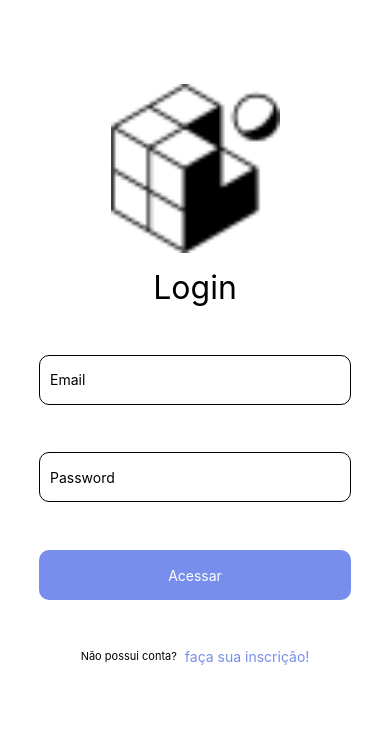
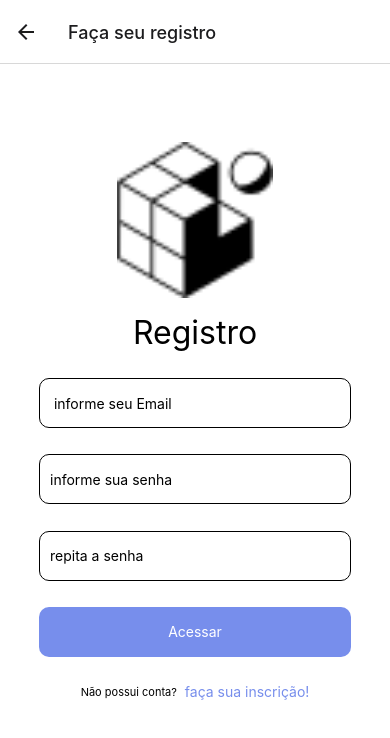
Before and after one commit to carloscastrofilho/dm1-login, a React Native app: screen /Registro in a window 390 px wide. Shown: the top 738 px of the page. Built offline with nearby package versions, Linux system fonts and the light colour scheme.

Commit message:
stackerNavigatio

```diff
--- a/App.js
+++ b/App.js
@@ -1,107 +1,25 @@
-import { StatusBar } from "expo-status-bar";
-import {
-  StyleSheet,
-  Text,
-  View,
-  Image,
-  TouchableOpacity,
-  TextInput,
-} from "react-native";
+import { NavigationContainer } from '@react-navigation/native';
+import Login from './src/pages/login'
+import Register from './src/pages/register';
+import {createNativeStackNavigator} from '@react-navigation/native-stack';
 
-const icon = require("./assets/favicon.png");
+const Stack = createNativeStackNavigator();
 
 export default function App() {
   return (
-    <View style={styles.container}>
-      <Image style={styles.image} source={icon} />
-      <View style={styles.body}>
-        <Text style={styles.title}>Login</Text>
-        <View style={styles.areaInput}>
-          <TextInput
-            style={styles.textField}
-            placeholder="Email"
-            keyboardType="email-address"
-          />
-          <TextInput
-            style={styles.textField}
-            placeholder="Password"
-            keyboardType="default"
-            secureTextEntry
-          />
-          <TouchableOpacity style={styles.button}>
-            <Text style={([styles.buttonText], { color: "#fff" })}>
-              Acessar
-            </Text>
-          </TouchableOpacity>
-
-          <View style={styles.rodape}>
-            <Text style={styles.rodapeText}>Não possui conta?</Text>
-            <TouchableOpacity>
-              <Text style={([styles.rodapeText], { color: "#778eec" })}>
-                faça sua inscrição!
-              </Text>
-            </TouchableOpacity>
-          </View>
-        </View>
-      </View>
-      <StatusBar style="auto" />
-    </View>
+    <NavigationContainer>
+       <Stack.Navigator>
+        <Stack.Screen
+          name="Login"
+          component={Login}
+          options={{title: 'Login acesso'}}
+        />
+        <Stack.Screen
+            name="Registro"
+            component={Register}
+            options={{title: 'Faça seu registro'}}
+        />
+      </Stack.Navigator>
+    </NavigationContainer>
   );
 }
-
-const styles = StyleSheet.create({
-  container: {
-    flex: 1,
-    backgroundColor: "#fff",
-    alignItems: "center",
-    justifyContent: "center",
-  },
-  body: {
-    height: "60%",
-    width: "100%",
-    justifyContent: "space_around",
-    alignItems: "center",
-  },
-  image: {
-    height: "20%",
-    width: "100%",
-    resizeMode: "contain",
-  },
-  areaInput: {
-    width: "100%",
-    height: "80%",
-    alignItems: "center",
-    justifyContent: "space-evenly",
-  },
-  title: {
-    fontSize: 32,
-    marginTop: 15,
-  },
-  textField: {
-    borderColor: "#000",
-    borderWidth: 1,
-    borderRadius: 10,
-    width: "80%",
-    height: 50,
-    paddingHorizontal: 10,
-  },
-  button: {
-    backgroundColor: "#778eec",
-    borderRadius: 10,
-    width: "80%",
-    height: 50,
-    alignItems: "center",
-    justifyContent: "center",
-    textAlign: "center",
-  },
-  rodape: {
-    flexDirection: "row",
-    width: "62.75%",
-    justifyContent: "space-evenly",
-    alignItems: "center",
-  },
-
-  rodapeText: {
-    fontSize: 11,
-  },
-});
--- a/package.json
+++ b/package.json
@@ -9,10 +9,14 @@
     "web": "expo start --web"
   },
   "dependencies": {
+    "@react-navigation/native": "^6.1.18",
+    "@react-navigation/native-stack": "^6.11.0",
     "expo": "~51.0.26",
     "expo-status-bar": "~1.12.1",
     "react": "18.2.0",
-    "react-native": "0.74.5"
+    "react-native": "0.74.5",
+    "react-native-screens": "3.31.1",
+    "react-native-safe-area-context": "4.10.5"
   },
   "devDependencies": {
     "@babel/core": "^7.20.0"
--- /dev/null
+++ b/src/pages/login.js
@@ -0,0 +1,113 @@
+import { StatusBar } from "expo-status-bar";
+import {
+  StyleSheet,
+  Text,
+  View,
+  Image,
+  TouchableOpacity,
+  TextInput,
+} from "react-native";
+
+const icon = require("../../assets/favicon.png");
+
+export default function Login({navigation}) {
+  return (
+    <View style={styles.container}>
+      <Image style={styles.image} source={icon} />
+      <View style={styles.body}>
+        <Text style={styles.title}>Login</Text>
+        <View style={styles.areaInput}>
+          <TextInput
+            style={styles.textField}
+            placeholder="Email"
+            keyboardType="email-address"
+          />
+          <TextInput
+            style={styles.textField}
+            placeholder="Password"
+            keyboardType="default"
+            secureTextEntry
+          />
+          <TouchableOpacity style={styles.button}
+             onPress={() =>
+                navigation.navigate('Home', {name: 'home'})
+    }
+           >
+            <Text style={([styles.buttonText], { color: "#fff" })}>
+              Acessar
+            </Text>
+          </TouchableOpacity>
+
+          <View style={styles.rodape}>
+            <Text style={styles.rodapeText}>Não possui conta?</Text>
+            <TouchableOpacity onPress={() =>
+                    navigation.navigate('Registro', {name: 'registro'})
+            }>
+              <Text style={([styles.rodapeText], { color: "#778eec" })}>
+                faça sua inscrição ...!
+              </Text>
+            </TouchableOpacity>
+          </View>
+        </View>
+      </View>
+      <StatusBar style="auto" />
+    </View>
+  );
+}
+
+const styles = StyleSheet.create({
+  container: {
+    flex: 1,
+    backgroundColor: "#fff",
+    alignItems: "center",
+    justifyContent: "center",
+  },
+  body: {
+    height: "60%",
+    width: "100%",
+    justifyContent: "space_around",
+    alignItems: "center",
+  },
+  image: {
+    height: "20%",
+    width: "100%",
+    resizeMode: "contain",
+  },
+  areaInput: {
+    width: "100%",
+    height: "80%",
+    alignItems: "center",
+    justifyContent: "space-evenly",
+  },
+  title: {
+    fontSize: 32,
+    marginTop: 15,
+  },
+  textField: {
+    borderColor: "#000",
+    borderWidth: 1,
+    borderRadius: 10,
+    width: "80%",
+    height: 50,
+    paddingHorizontal: 10,
+  },
+  button: {
+    backgroundColor: "#778eec",
+    borderRadius: 10,
+    width: "80%",
+    height: 50,
+    alignItems: "center",
+    justifyContent: "center",
+    textAlign: "center",
+  },
+  rodape: {
+    flexDirection: "row",
+    width: "62.75%",
+    justifyContent: "space-evenly",
+    alignItems: "center",
+  },
+
+  rodapeText: {
+    fontSize: 11,
+  },
+});
--- /dev/null
+++ b/src/pages/register.js
@@ -0,0 +1,114 @@
+import { StatusBar } from "expo-status-bar";
+import {
+  StyleSheet,
+  Text,
+  View,
+  Image,
+  TouchableOpacity,
+  TextInput,
+} from "react-native";
+
+
+const icon = require("../../assets/favicon.png");
+
+export default function Register() {
+  return (
+    <View style={styles.container}>
+      <Image style={styles.image} source={icon} />
+      <View style={styles.body}>
+        <Text style={styles.title}>Registro</Text>
+        <View style={styles.areaInput}>
+          <TextInput
+            style={styles.textField}
+            placeholder=" informe seu Email"
+            keyboardType="email-address"
+          />
+          <TextInput
+            style={styles.textField}
+            placeholder="informe sua senha"
+            keyboardType="default"
+            secureTextEntry
+          />
+          <TextInput
+            style={styles.textField}
+            placeholder="repita a senha"
+            keyboardType="default"
+            secureTextEntry
+          />
+          <TouchableOpacity style={styles.button}>
+            <Text style={([styles.buttonText], { color: "#fff" })}>
+              Acessar
+            </Text>
+          </TouchableOpacity>
+
+          <View style={styles.rodape}>
+            <Text style={styles.rodapeText}>Não possui conta?</Text>
+            <TouchableOpacity>
+              <Text style={([styles.rodapeText], { color: "#778eec" })}>
+                faça sua inscrição!
+              </Text>
+            </TouchableOpacity>
+          </View>
+        </View>
+      </View>
+      <StatusBar style="auto" />
+    </View>
+  );
+}
+
+const styles = StyleSheet.create({
+  container: {
+    flex: 1,
+    backgroundColor: "#fff",
+    alignItems: "center",
+    justifyContent: "center",
+  },
+  body: {
+    height: "60%",
+    width: "100%",
+    justifyContent: "space_around",
+    alignItems: "center",
+  },
+  image: {
+    height: "20%",
+    width: "100%",
+    resizeMode: "contain",
+  },
+  areaInput: {
+    width: "100%",
+    height: "80%",
+    alignItems: "center",
+    justifyContent: "space-evenly",
+  },
+  title: {
+    fontSize: 32,
+    marginTop: 15,
+  },
+  textField: {
+    borderColor: "#000",
+    borderWidth: 1,
+    borderRadius: 10,
+    width: "80%",
+    height: 50,
+    paddingHorizontal: 10,
+  },
+  button: {
+    backgroundColor: "#778eec",
+    borderRadius: 10,
+    width: "80%",
+    height: 50,
+    alignItems: "center",
+    justifyContent: "center",
+    textAlign: "center",
+  },
+  rodape: {
+    flexDirection: "row",
+    width: "62.75%",
+    justifyContent: "space-evenly",
+    alignItems: "center",
+  },
+
+  rodapeText: {
+    fontSize: 11,
+  },
+});
```
Also changed, not shown: 1 other file (tests, documents, lock files or other folders).
